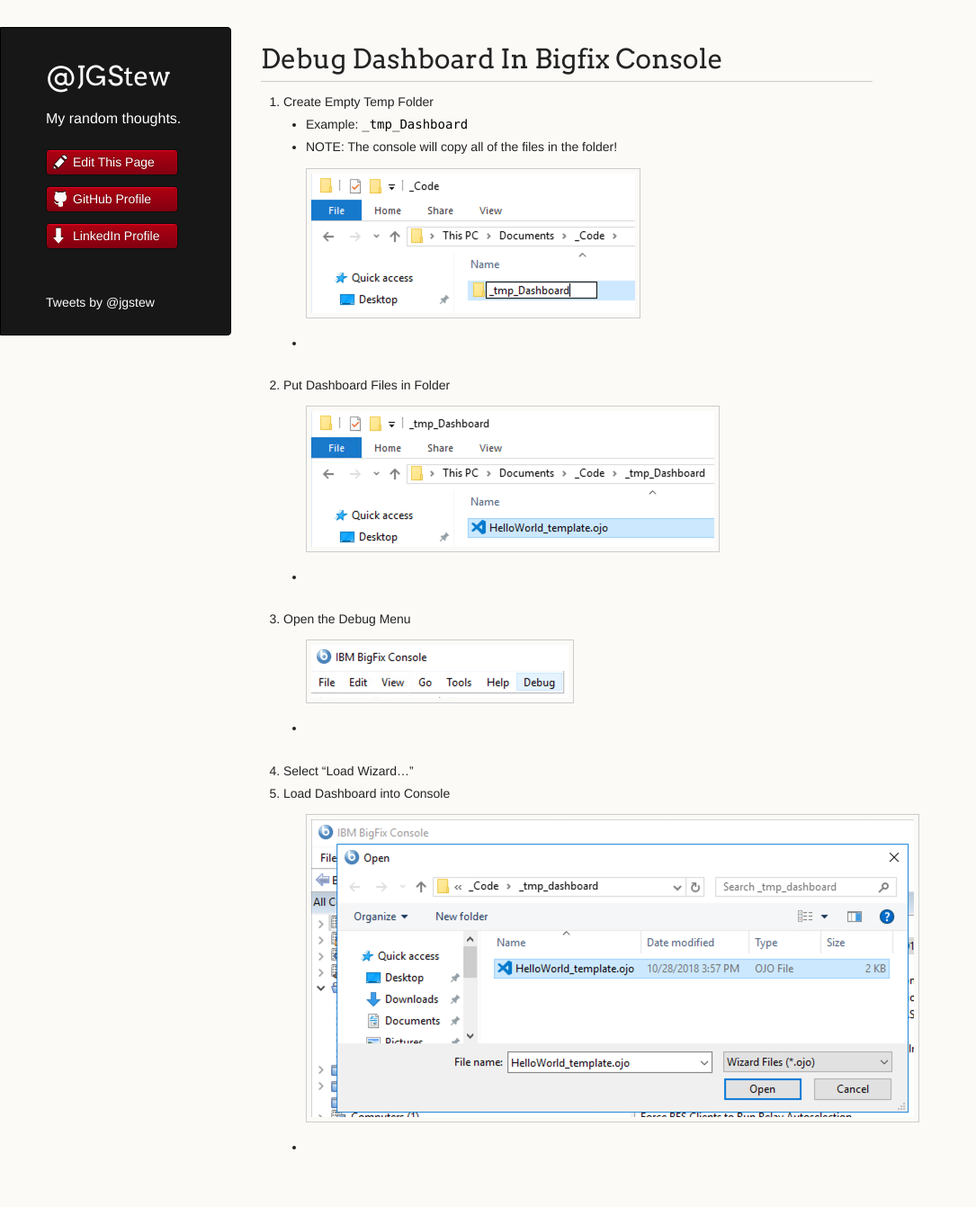
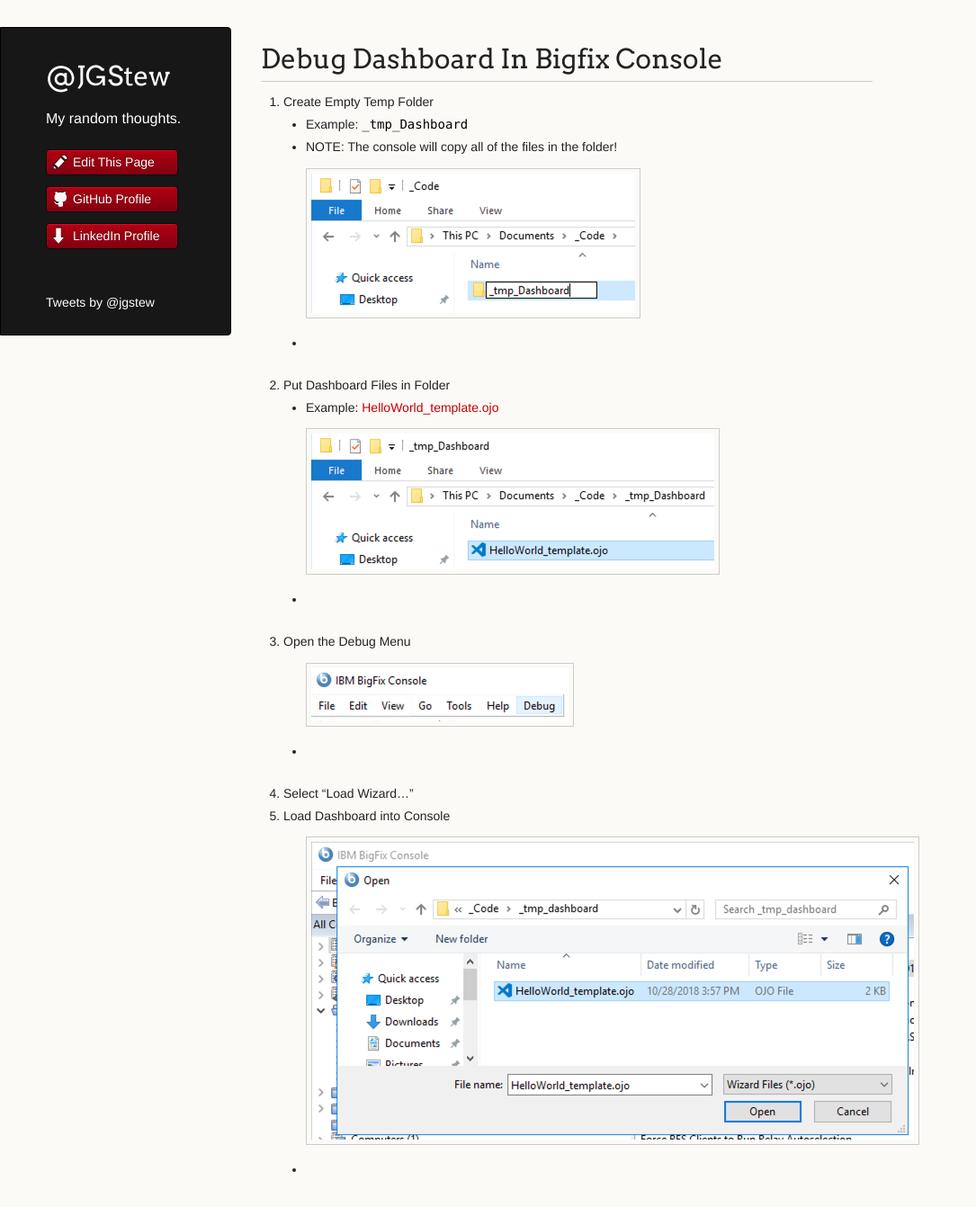
Before and after one commit to jgstew/jgstew.github.io, a Jekyll site: the page built from _posts/2018-10-29-Debug-Dashboard-In-BigFix-Console.md, in a window 1280 px wide and 1385 px high. Shown: the top 1342 px of the window at 90% size, without its empty margins (0-1085 px from the left). Built offline with Jekyll 4.4.1, drawn with Linux system fonts in a browser that asks for light colours; nearby versions of some CDN libraries; comment, search, counter and statistics services are not loaded.

Commit message:
Update 2018-10-29-Debug-Dashboard-In-BigFix-Console.md

```diff
--- a/_posts/2018-10-29-Debug-Dashboard-In-BigFix-Console.md
+++ b/_posts/2018-10-29-Debug-Dashboard-In-BigFix-Console.md
@@ -4,6 +4,7 @@
     * NOTE: The console will copy all of the files in the folder!
     * ![Create Empty Temp Folder](/images/BigFix/Dashboards/CreateEmptyFolder.png)
 1. Put Dashboard Files in Folder
+    * Example: [HelloWorld_template.ojo](https://raw.githubusercontent.com/jgstew/bigfix-content/master/dashboards/HelloWorld_template.ojo)
     * ![Put Dashboard Files in Folder](/images/BigFix/Dashboards/PutDashboardFilesInFolder.png)
 1. Open the Debug Menu
     * ![Open Debug Menu](/images/BigFix/Console/OpenDebugMenu.png)
```
